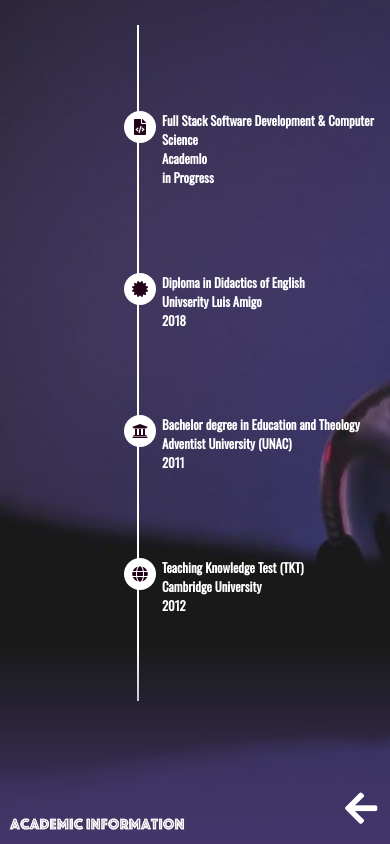
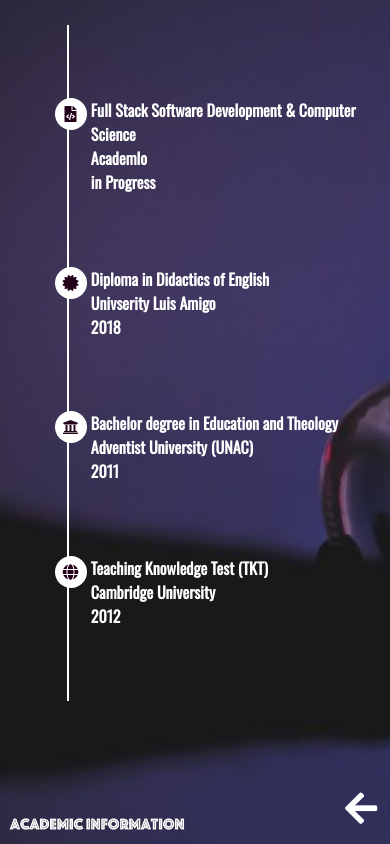
Before and after one commit to jayad23/ProfessionalPortfolio, a React (Create React App) app: page /academic in a window 390 px wide. Built offline with nearby package versions, Linux system fonts and the light colour scheme.

Commit message:
fixing 7

```diff
--- a/src/Styles/Academic.css
+++ b/src/Styles/Academic.css
@@ -9,15 +9,7 @@
     background-size: cover;
 }
 
-.zoom::before{
-    content:'';
-    position: absolute;
-    width: 100%;
-    height: 200px;
-    background: linear-gradient(transparent, rgb(68, 54, 107));
-    bottom: 0%;
-    z-index: 100;
-}
+
 
 #graduation{
     position: absolute ;
@@ -105,15 +97,10 @@
     }
 
     .academic-information{
-        right: 0;
+        right: 2%;
     }
 
     .academic-information > ul > div > h4, h6{
-        margin-left: 9%;
-        font-size: 0.8rem;
-    }
-
-    .academic-information > ul > div > span{
-        left: -6.2%;
+        font-size: 1rem;
     }
 }
```
